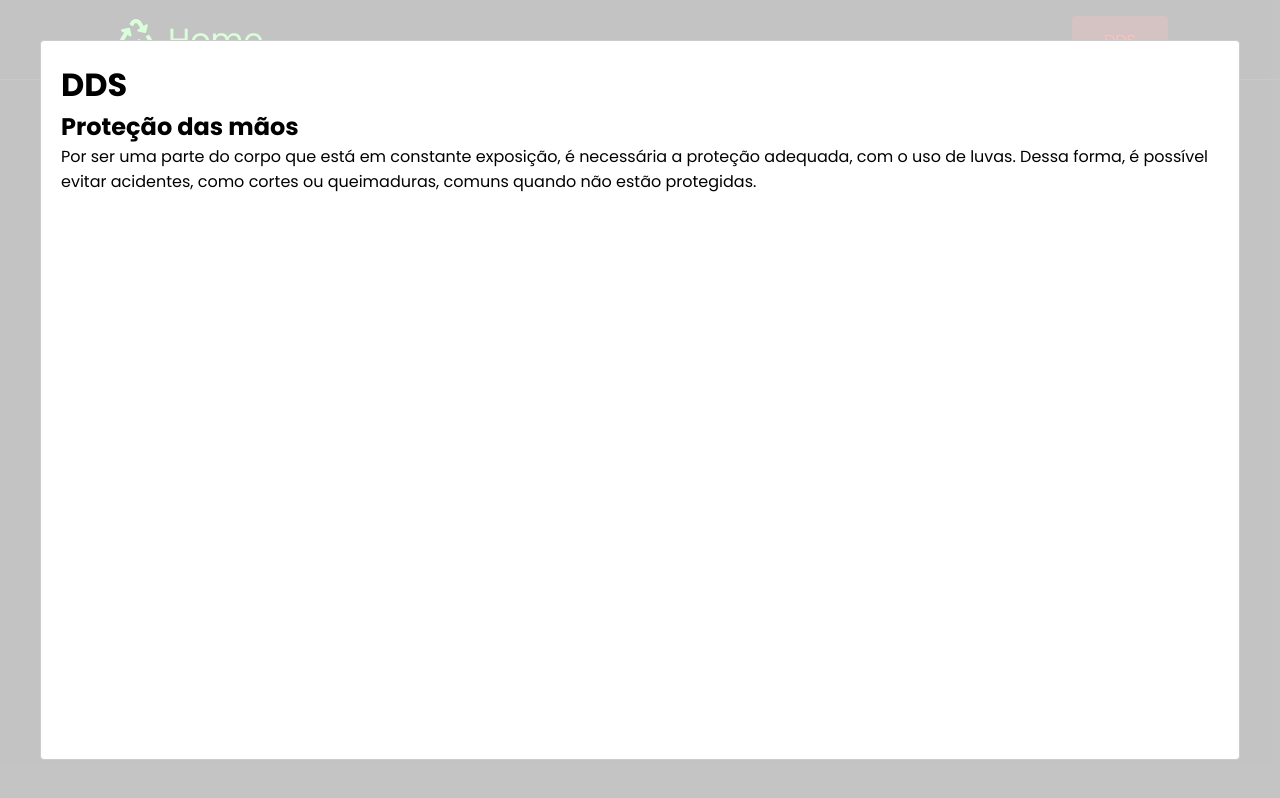
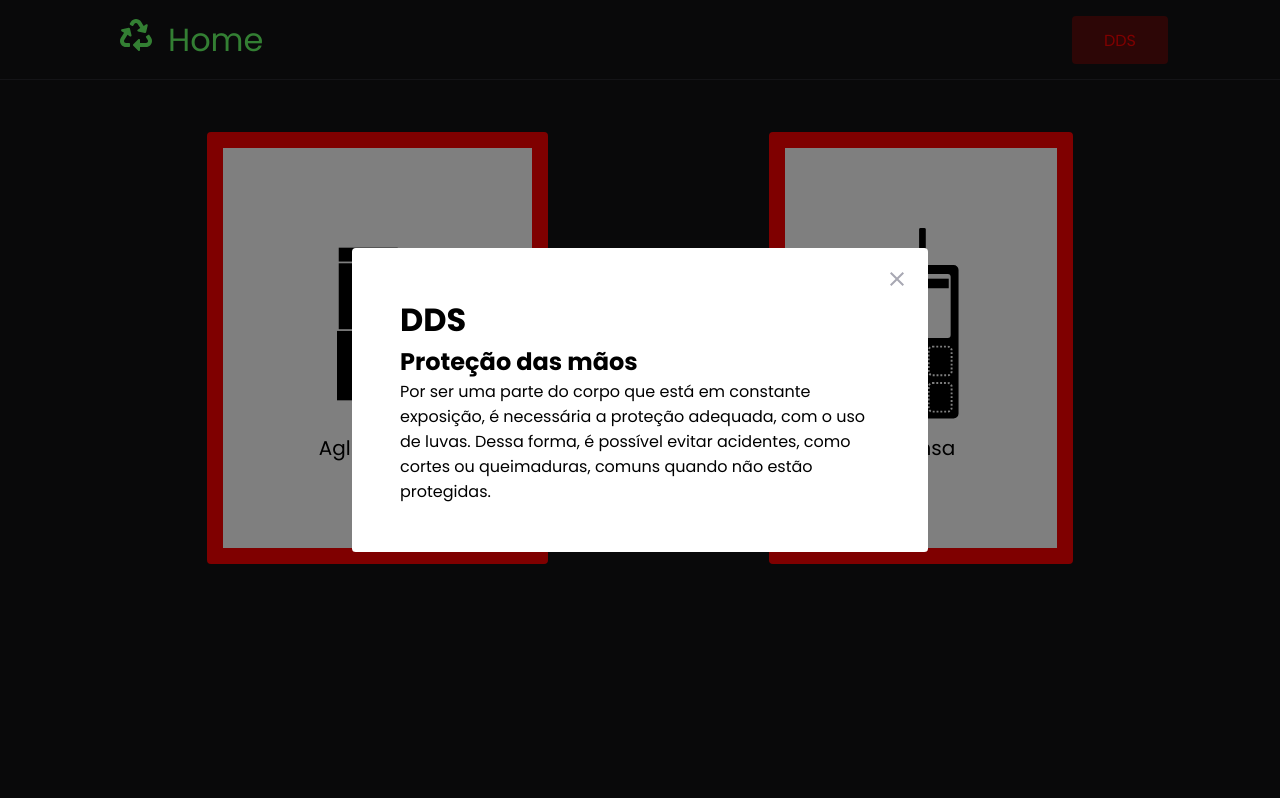
Before and after one commit to regisskate/reciclenextreciclee, a Next.js app: page / in a window 1280 px wide. Both pictures are taken after a click on the button "DDS". Built offline with nearby package versions, Linux system fonts and the light colour scheme.

Commit message:
close button

```diff
--- /dev/null
+++ b/src/components/DdsModal/index.tsx
@@ -0,0 +1,24 @@
+import Modal from "react-modal";
+
+interface DdsModalProps {
+  isOpen: boolean;
+  onRequestClose: () => void;
+}
+
+export function DdsModal({ isOpen, onRequestClose }: DdsModalProps) {
+  return (
+    <Modal
+      isOpen={isOpen}
+      onRequestClose={onRequestClose}
+      overlayClassName="react-modal-overlay"
+      className="react-modal-content"
+    >
+      <button type="button" onClick={onRequestClose} className="react-modal-close">
+        <img src="/images/close.svg" alt="fechar modal" />
+      </button>
+      <h1>DDS</h1>
+      <h2>Proteção das mãos</h2>
+      <p>Por ser uma parte do corpo que está em constante exposição, é necessária a proteção adequada, com o uso de luvas. Dessa forma, é possível evitar acidentes, como cortes ou queimaduras, comuns quando não estão protegidas.</p>
+    </Modal>
+  );
+}
--- a/src/pages/_app.tsx
+++ b/src/pages/_app.tsx
@@ -4,6 +4,9 @@ import { AppProps } from 'next/app';
 import { Header } from '../components/Header';
 
 import '../styles/global.scss';
+import { DdsModal } from '../components/DdsModal';
+
+Modal.setAppElement('body')
 
 function MyApp({ Component, pageProps }: AppProps) {
   const [ddsOpenModal, setDdsOpenModal] = useState(false);
@@ -19,14 +22,10 @@ function MyApp({ Component, pageProps }: AppProps) {
     <>
       <Header onOpenDdsModal={handleOpenDdsModal} />
       <Component {...pageProps} />
-      <Modal
+      <DdsModal
         isOpen={ddsOpenModal}
         onRequestClose={handleCloseDdsModal}
-      >
-        <h1>DDS</h1>
-        <h2>Proteção das mãos</h2>
-        <p>Por ser uma parte do corpo que está em constante exposição, é necessária a proteção adequada, com o uso de luvas. Dessa forma, é possível evitar acidentes, como cortes ou queimaduras, comuns quando não estão protegidas.</p>
-      </Modal>
+      />
     </>
   )
 }
--- a/src/pages/_document.tsx
+++ b/src/pages/_document.tsx
@@ -11,6 +11,7 @@ export default class MyDocument extends Document {
         <body>
           <Main />
           <NextScript />
+          <div id="modal-root"></div>
         </body>
       </Html>
     )
--- a/src/pages/index.tsx
+++ b/src/pages/index.tsx
@@ -34,7 +34,12 @@ export default function Home() {
           <Modal
             isOpen={newProductionRecordOpenModal}
             onRequestClose={handleCloseNewProductionRecordModal}
+            overlayClassName="react-modal-overlay"
+            className="react-modal-content"
           >
+            <button type="button" onClick={handleCloseNewProductionRecordModal} className="react-modal-close">
+              <img src="/images/close.svg" alt="fechar modal" />
+            </button>
             <h1>Aqui vai ser o formulário</h1>
           </Modal>
         </section>
--- a/src/styles/global.scss
+++ b/src/styles/global.scss
@@ -58,3 +58,40 @@ form input {
   border-radius: 8px;
   padding: 0 24px;
 }
+
+.react-modal-overlay {
+  background-color: rgba(0, 0, 0, 0.5);
+
+  position: fixed;
+  top: 0;
+  bottom: 0;
+  right: 0;
+  left: 0;
+
+  display: flex;
+  align-items: center;
+  justify-content: center;
+}
+
+.react-modal-content {
+  width: 100%;
+  max-width: 576px;
+  background: #fff;
+  padding: 3rem;
+  position: relative;
+  border-radius: 0.24rem;
+}
+
+.react-modal-close {
+  position: absolute;
+  right: 1.5rem;
+  top: 1.5rem;
+  border: 0;
+  background: transparent;
+
+  transition: 0, 2s;
+
+  &:hover {
+    filter: brightness(0.8);
+  }
+}
```
Also changed, not shown: src/components/RecordModal/index.tsx (added, +21 -0 lines), src/components/RecordModal/styles.module.scss (added, +48 -0 lines), public/images/close.svg (added), src/components/DdsModal/styles.scss (added).
